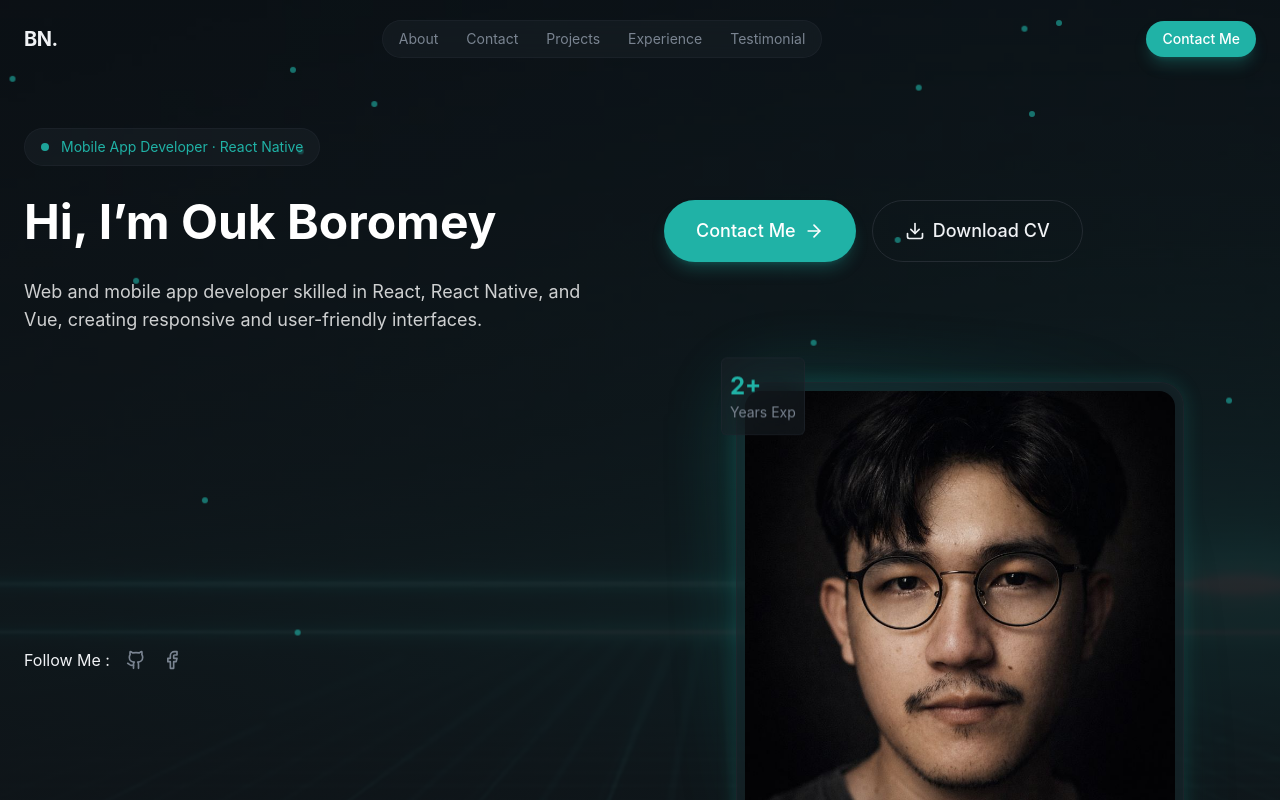
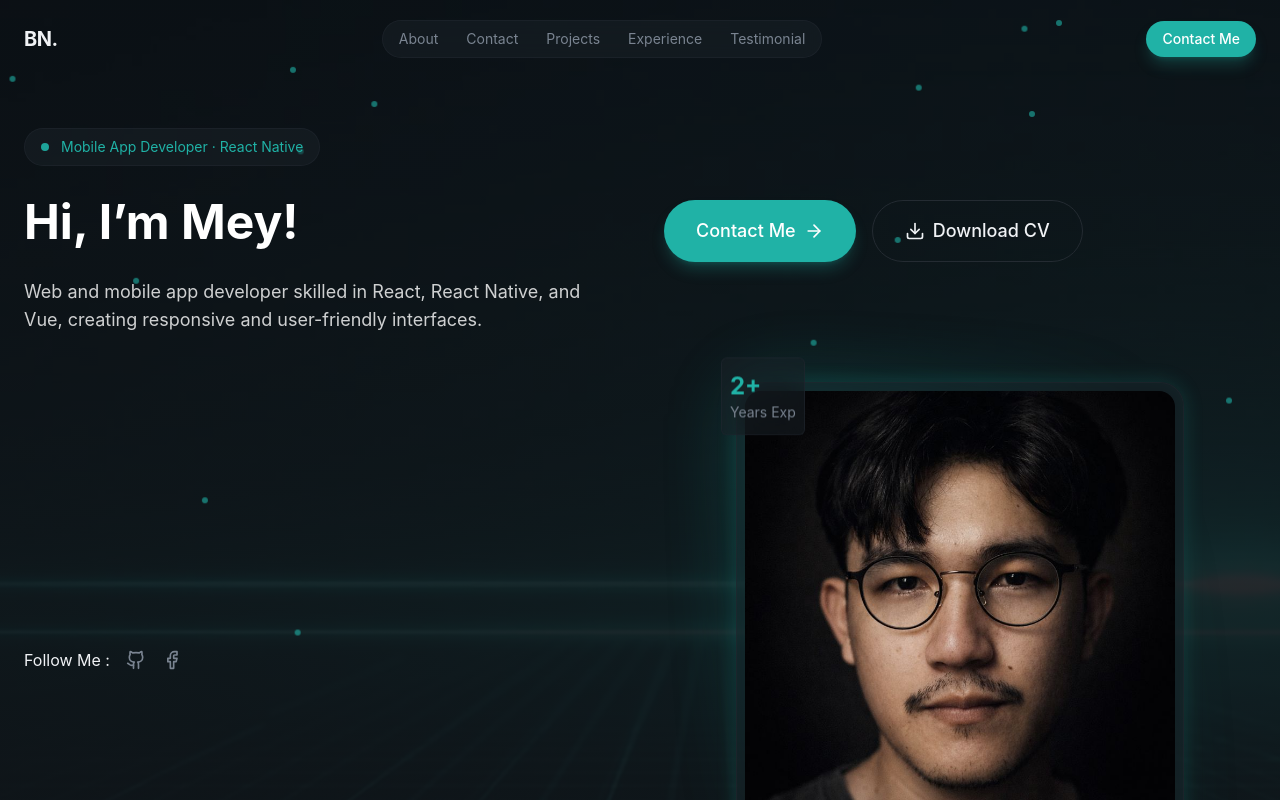
Before and after one commit to MeyGB/personal-portfolio, a React (Vite) app: page / in a window 1280 px wide. Shown: the top 800 px of the page. Built offline with nearby package versions, Linux system fonts and the light colour scheme.

Commit message:
Update Hero.jsx

```diff
--- a/src/sections/Hero.jsx
+++ b/src/sections/Hero.jsx
@@ -91,7 +91,7 @@ export const Hero = () => {
             </div>
 
             <h1 className="text-5xl font-bold text-white animate-fade-in animation-delay-100">
-              Hi, I’m Ouk Boromey
+              Hi, I’m Mey!
             </h1>
 
             <p className="text-lg text-white/80 animate-fade-in animation-delay-200">
```
